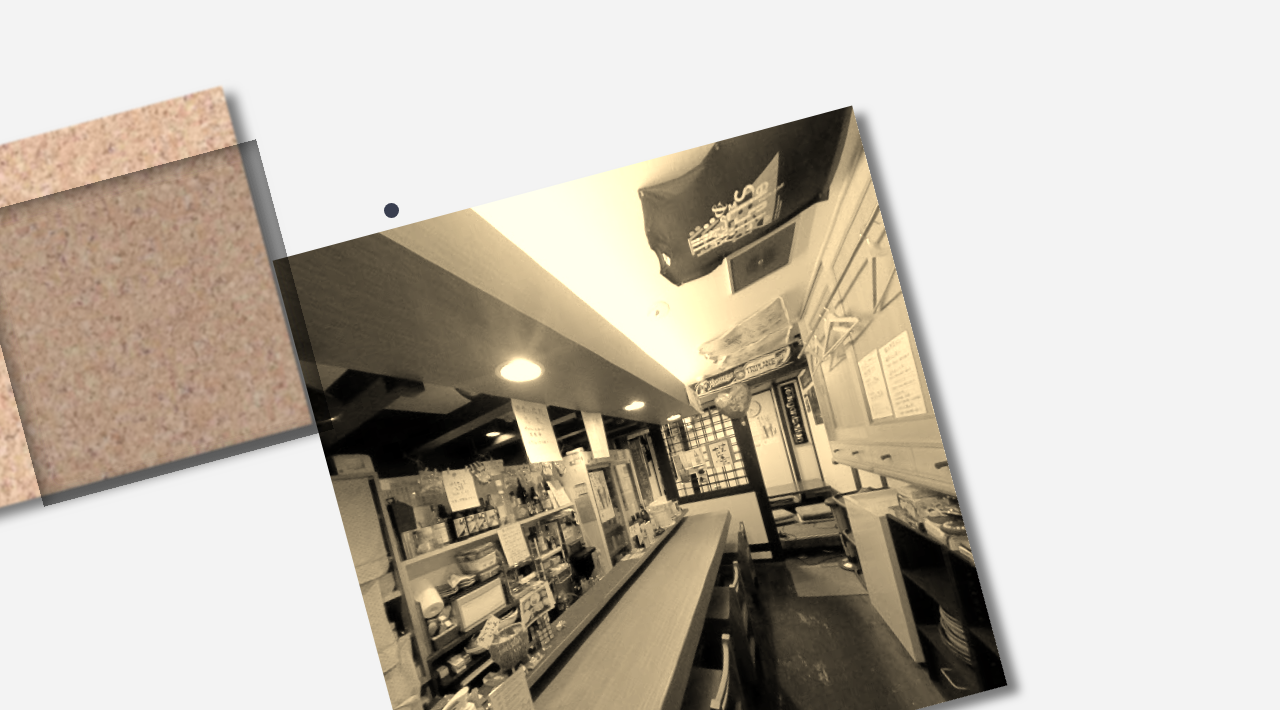
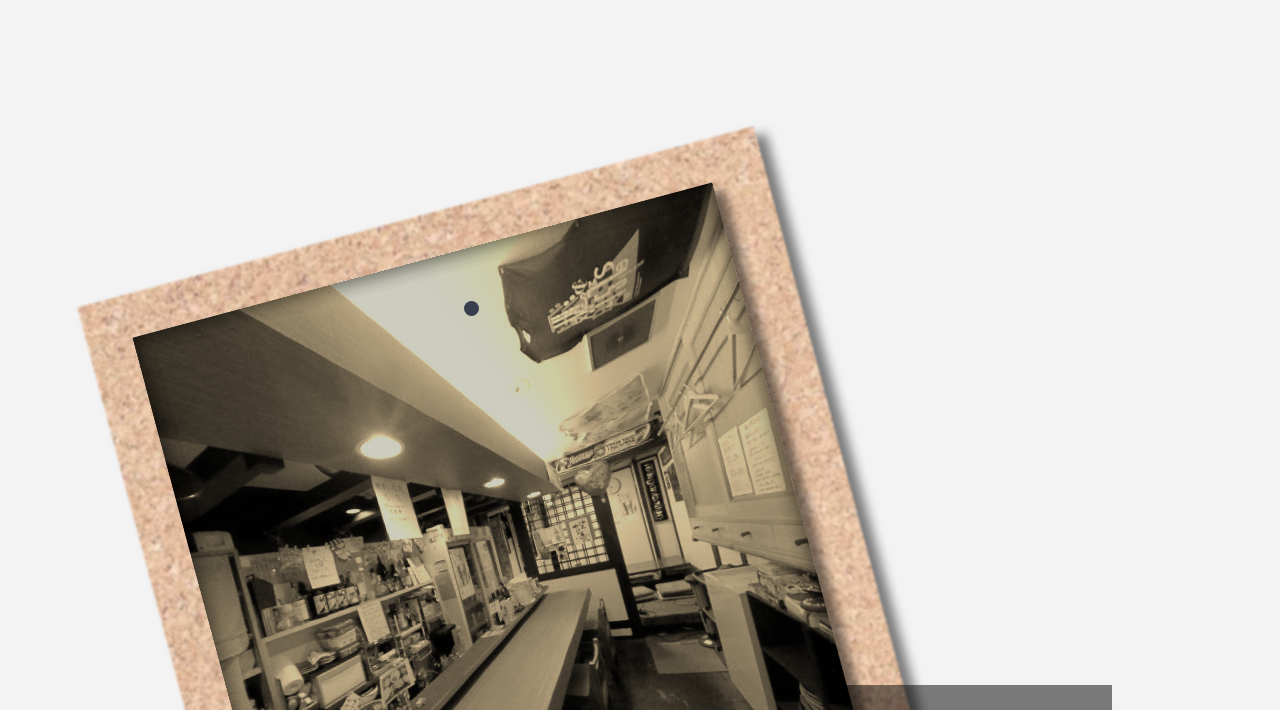
Before and after one commit to taka0614/kenchanchi, a plain HTML site: page index.html in a window 1280 px wide. Shown: the part 509-1219 px from the top of the page. Drawn offline with nearby package versions, Linux system fonts and the light colour scheme.

Commit message:
Add files via upload

```diff
--- a/index.html
+++ b/index.html
@@ -170,7 +170,6 @@
             </div>
         </div>
     </div >
-        <a href="https://line.me/R/ti/p/%40782qteed">111</a>
         <diV id="4" class="access">
             <h1>店舗情報</h1>
             <p>住所:
@@ -183,13 +182,12 @@
                     <iframe src="https://www.google.com/maps/embed?pb=!1m18!1m12!1m3!1d2915.38011635269!2d141.35428111574046!3d43.05447237914646!2m3!1f0!2f0!3f0!3m2!1i1024!2i768!4f13.1!3m3!1m2!1s0x5f0b2986bb9b3509%3A0xc3d488a78e2d7b67!2z44CSMDY0LTA4MDUg5YyX5rW36YGT5pyt5bmM5biC5Lit5aSu5Yy65Y2X77yV5p2h6KW_77yS5LiB55uu77yR4oiS77yVIOS4remKgOOBmeOBmeOBjeOBruOCveOCt-OCouODq-ODk-ODqyAzZg!5e0!3m2!1sja!2sjp!4v1629092770098!5m2!1sja!2sjp" width="600" height="450" style="border:0;" allowfullscreen="" loading="lazy"></iframe>
         </div>
     </diV>
-
     <footer>
         <img src="img/logo.png">
         <div class="sns">
-            <img src="img/sns_01.png">
-            <img src="img/sns_02.png">
-            <img src="img/sns_03.png">
+            <a href="https://www.facebook.com/%E3%81%91%E3%82%93%E3%81%A1%E3%82%83%E3%82%93%E5%AE%B6-1782652235322942/?fref=ts"><img src="img/sns_01.png"></a>
+            <a href="https://twitter.com/@kenchanchi3kai"><img src="img/sns_02.png"></a>
+            <a href="https://www.instagram.com/kenchanchi3kai"><img src="img/sns_03.png"></a>
         </div>
     </footer>
 </body>
--- a/style.css
+++ b/style.css
@@ -245,14 +245,15 @@ h1 {
 
 .frame {
     position: relative;
+    padding: 5%;
 }
 
 .frame::before {
     position: absolute;
+    top: 60%;
+    left: 0%;
     display: block;
     content: "";
-    top: 0;
-    left: 0;
     width: 300px;
     height: 300px;
     background: rgba(0,0,0,.2);
@@ -269,16 +270,18 @@ h1 {
     width: 300px;
     box-shadow: 10px 10px 10px rgb(0 0 0 / .5);
     transform: rotate(-15deg);
-    position: relative;
+    position: absolute;
+    top: 60%;
+    left: 0%;
     filter: sepia(1);
 }
 
 .frame::after {
     position: absolute;
+    top: -20%;
+    left: -5%;
     display: block;
     content: "";
-    top: -8%;
-    left: -6%;
     background-image: url(img/board.jpg);
     background-color: rgba(255,255,255,.3);
     background-blend-mode: lighten;
@@ -296,7 +299,7 @@ h1 {
     background-color: rgba(0,0,0,.5);
     padding: 5%;
     padding-top: 10%;
-    margin-top: -5%;
+    margin-top: 75%;
     margin-left: 20%;
     box-shadow: -10px 10px 10px rgb(0 0 0 / 30%);
 }
@@ -306,7 +309,7 @@ h1 {
     width: 15px;
     height: 15px;
     border-radius: 50%;
-    top: 5%;
+    top: 100%;
     left: 30%;
     background-color: #393e4f;
     position: absolute;
@@ -387,7 +390,7 @@ footer img {
 }
 
 .sns img {
-    width: 65px;
+    width: 50px;
 }
 
 @media (min-width: 769px) {
@@ -453,9 +456,26 @@ footer img {
         width: 600px;
     }
 
+    .frame {
+        margin: 0 200px;
+    }
+
+    .frame::before {
+        width: 600px;
+        height: 600px;
+    }
+
+    .frame::after {
+        width: 700px;
+        height: 700px;
+        top: 25%;
+        left: -5%;
+    }
+
     .info_text {
         max-width: 600px;
         margin-left: 40%;
+        margin-top: 30%;
     }
 
     .contents {
@@ -500,4 +520,8 @@ footer img {
     .sns {
         margin-top: 0%;
     }
+
+    .sns img {
+        width: 65px;
+    }
 }
```
